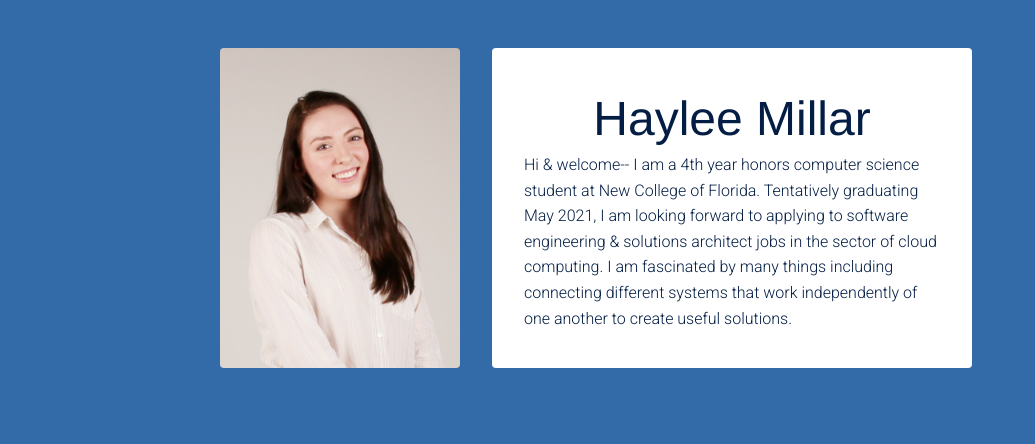
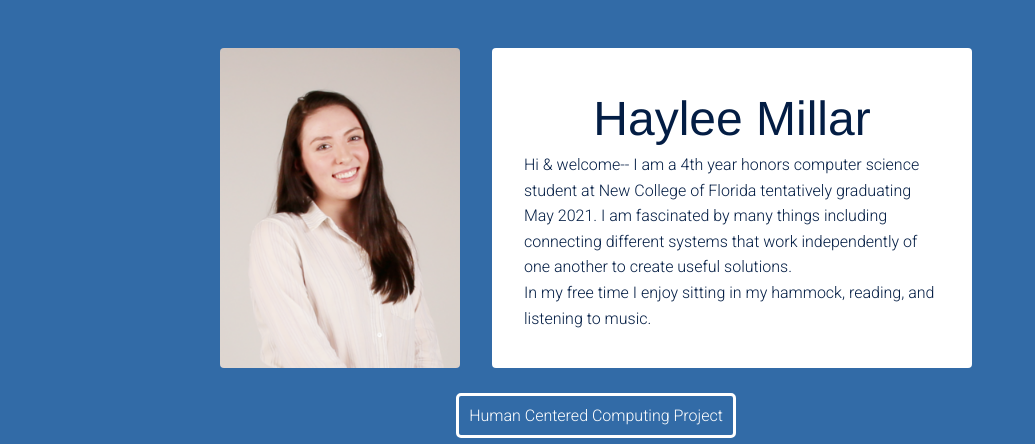
Before and after one commit to hayleemillar/hayleemillar.github.io, a plain HTML site: page index.html in a window 1280 px wide. Shown: the top 444 px of the page, 44-1079 px from the left. Drawn offline with nearby package versions, Linux system fonts and the light colour scheme.

Commit message:
connect two pages

```diff
--- a/assets/style.css
+++ b/assets/style.css
@@ -102,14 +102,12 @@ h1 {
     z-index: 99;
     /* Make sure it does not overlap */
     border: medium solid #042B66;
-    ;
     /* Remove borders */
     outline: none;
     /* Remove outline */
     background-color: transparent;
     /* Set a background color */
     color: #042B66;
-    ;
     /* Text color */
     cursor: pointer;
     /* Add a mouse pointer on hover */
@@ -124,6 +122,20 @@ h1 {
     background-color: #042B66;
     ;
     color: #fff;
+}
+
+.mimic-button {
+    border: medium solid white;
+    background-color: transparent;
+    padding: 10px;
+    /* Some padding */
+    border-radius: 5px;
+    /* Rounded corners */
+    transition: 0.3s;
+}
+
+.mimic-button:hover {
+    border-color: #042B66;
 }
 
 
--- a/index.html
+++ b/index.html
@@ -26,11 +26,16 @@
         <div class="flex-container white-card">
             <h1 class="center">Haylee Millar</h1>
             <p>
-                Hi & welcome-- I am a 4th year honors computer science student at New College of Florida. Tentatively graduating May 2021, I am looking forward to applying to software engineering & solutions architect jobs in the sector of cloud computing. I am fascinated
-                by many things including connecting different systems that work independently of one another to create useful solutions.
+                Hi & welcome-- I am a 4th year honors computer science student at New College of Florida tentatively graduating May 2021. I am fascinated by many things including connecting different systems that work independently of one another to create useful solutions.<br>In
+                my free time I enjoy sitting in my hammock, reading, and listening to music.
             </p>
         </div>
     </div>
+
+    <div class="text-center" style="margin-top:20px;">
+        <a href="hcc.html" class="mimic-button">Human Centered Computing Project</a>
+    </div>
+
     <!-- <hr class="center" style="border-color:#fff;width:30em;"> -->
     <div class="space3"></div>
     <h2 class="center" style="color:#fff;">Experience</h2>
```
